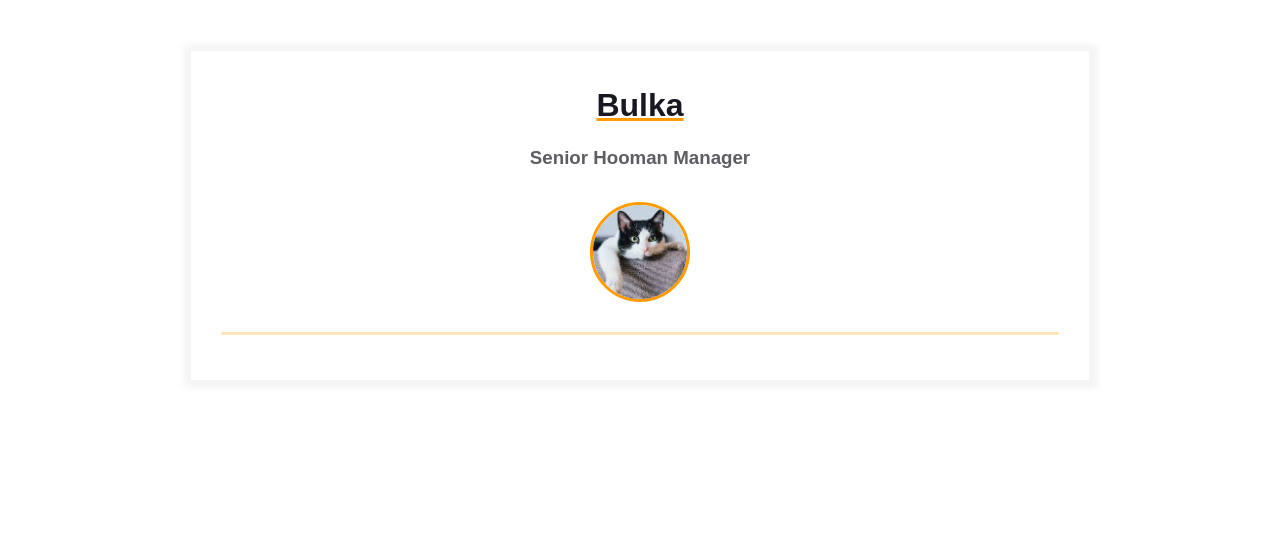
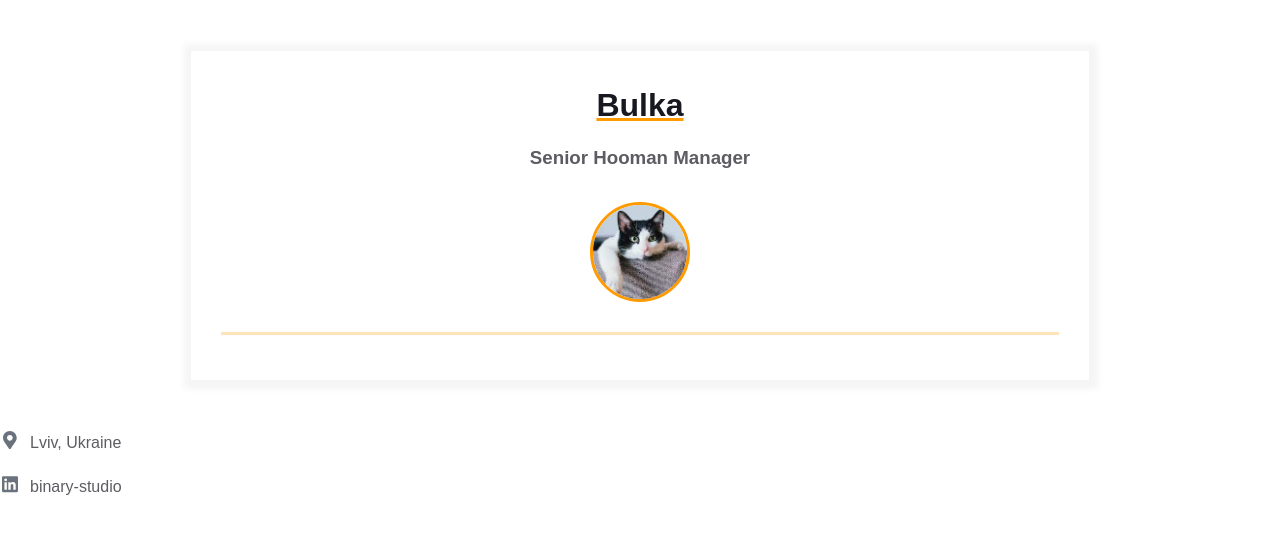
Before and after one commit to Gon4apenko/resume, a plain HTML site: page index.html in a window 1280 px wide. Drawn offline with Linux system fonts and the light colour scheme.

Commit message:
contact info items example

```diff
--- a/index.html
+++ b/index.html
@@ -26,6 +26,24 @@
                 </div>
             </div>
         </div>
+        <a href="" rel="author" class="contact-info__item">
+            <div class="contact-info__item-icon-wrapper">
+                <svg class="contact-info__item-icon" xmlns="http://www.w3.org/2000/svg" viewBox="0 0 384 512">
+                    <path d="M172.268 501.67C26.97 291.031 0 269.413 0 192 0 85.961 85.961 0 192 0s192 85.961 192 192c0 77.413-26.97 99.031-172.268 309.67-9.535 13.774-29.93 13.773-39.464 0zM192 272c44.183 0 80-35.817 80-80s-35.817-80-80-80-80 35.817-80 80 35.817 80 80 80z">
+                    </path>
+                </svg>
+            </div>
+            <span>Lviv, Ukraine</span>
+        </a>
+        <a href="https://ua.linkedin.com/company/binary-studio_241166" rel="author" class="contact-info__item">
+            <div class="contact-info__item-icon-wrapper">
+                <svg class="contact-info__item-icon" xmlns="http://www.w3.org/2000/svg" viewBox="0 0 448 512">
+                    <path d="M416 32H31.9C14.3 32 0 46.5 0 64.3v383.4C0 465.5 14.3 480 31.9 480H416c17.6 0 32-14.5 32-32.3V64.3c0-17.8-14.4-32.3-32-32.3zM135.4 416H69V202.2h66.5V416zm-33.2-243c-21.3 0-38.5-17.3-38.5-38.5S80.9 96 102.2 96c21.2 0 38.5 17.3 38.5 38.5 0 21.3-17.2 38.5-38.5 38.5zm282.1 243h-66.4V312c0-24.8-.5-56.7-34.5-56.7-34.6 0-39.9 27-39.9 54.9V416h-66.4V202.2h63.7v29.2h.9c8.9-16.8 30.6-34.5 62.9-34.5 67.2 0 79.7 44.3 79.7 101.9V416z">
+                    </path>
+                </svg>
+            </div>
+            <span>binary-studio</span>
+        </a>
     </main>
 </body>
 </html>
```
